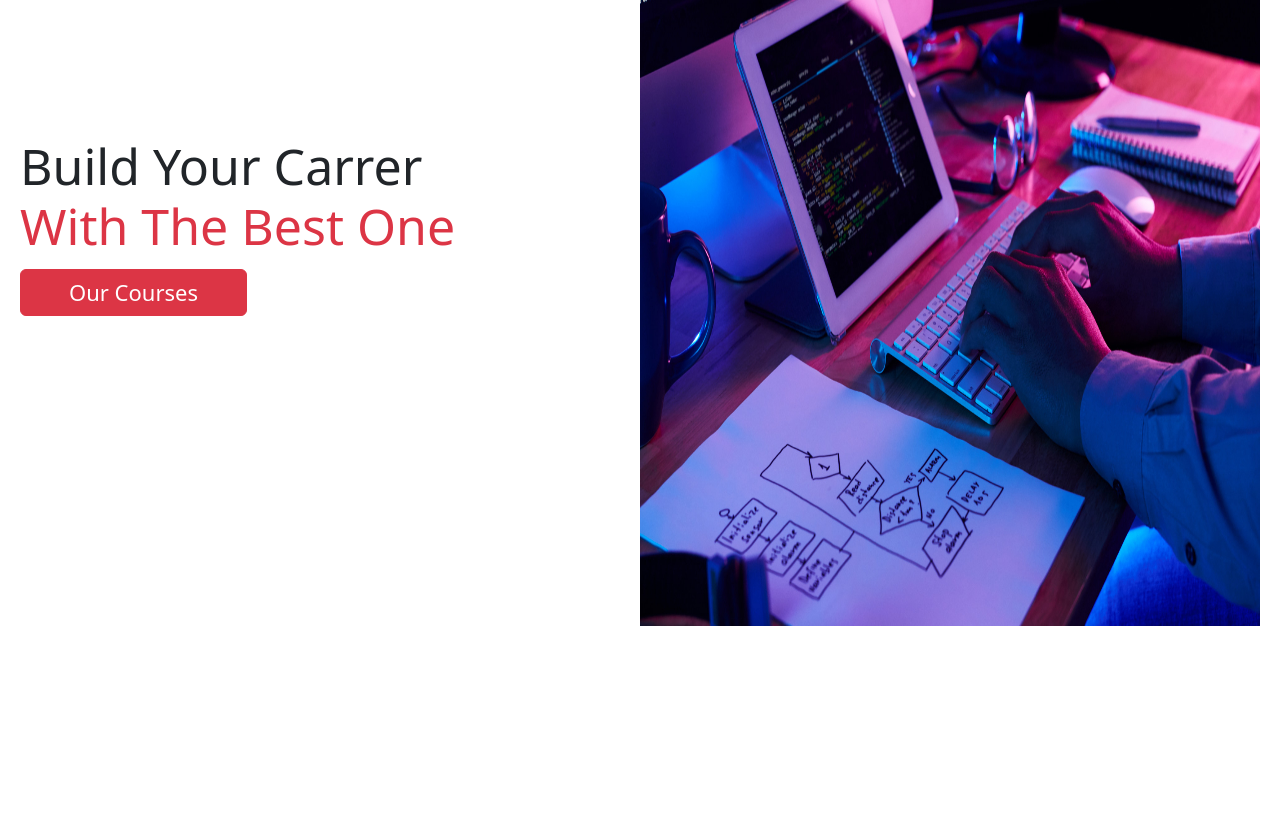
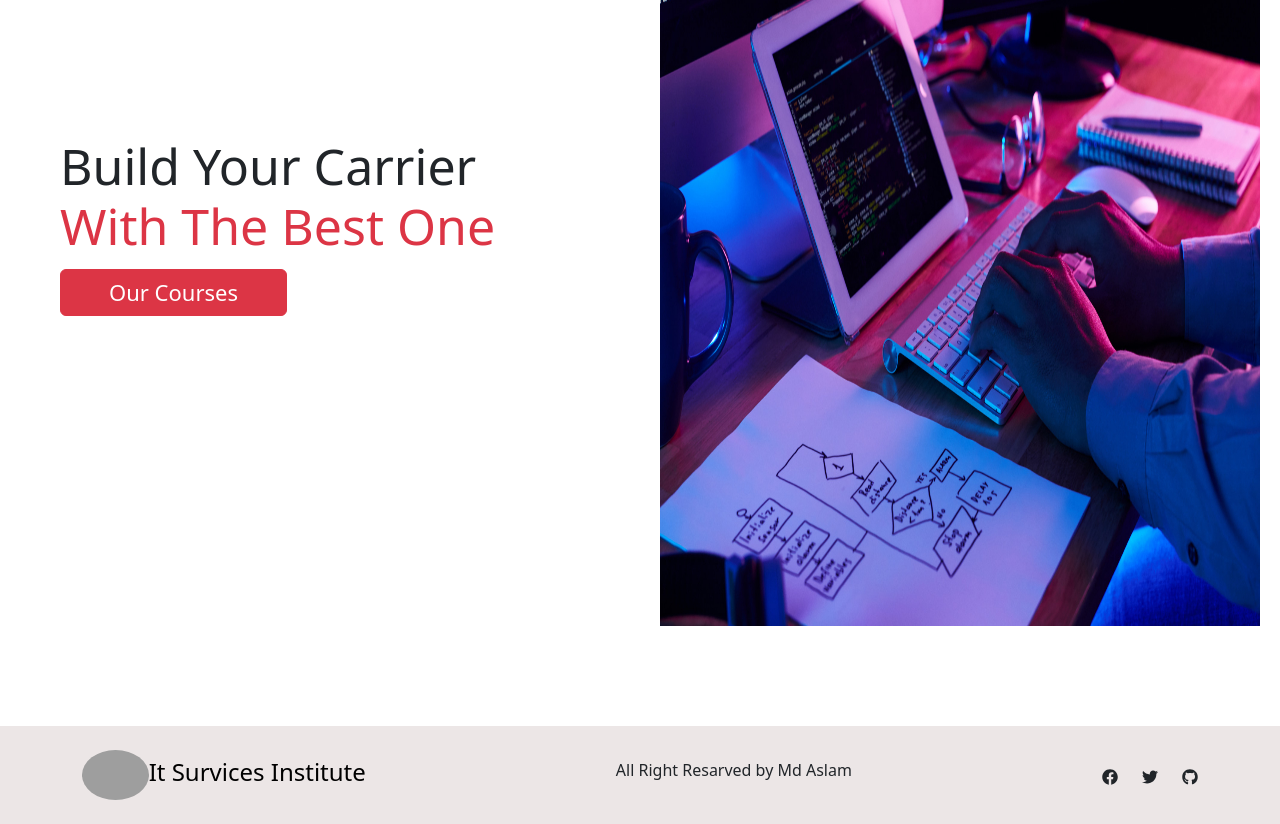
Before and after one commit to mdaslamalidu/it-services-client-site, a React (Create React App) app: page / in a window 1280 px wide. Shown: the part 240-1064 px from the top of the page. Before the commit the page ends 866 px from the top, so only its background shows below. Built offline with nearby package versions, Linux system fonts and the light colour scheme; no server answers; grey boxes are pictures that could not be loaded.

Commit message:
update files

```diff
--- a/src/Layout/Main.js
+++ b/src/Layout/Main.js
@@ -1,5 +1,6 @@
 import React from 'react';
 import { Outlet } from 'react-router-dom';
+import Footer from '../components/Footer/Footer';
 import Header from '../components/Header/Header';
 
 const Main = () => {
@@ -7,6 +8,7 @@ const Main = () => {
         <div>
             <Header></Header>
             <Outlet></Outlet>
+            <Footer></Footer>
         </div>
     );
 };
--- a/src/components/FAQ/FAQ.css
+++ b/src/components/FAQ/FAQ.css
@@ -1,4 +1,5 @@
 .faq-container{
     width: 50%;
     margin: 100px auto;
+    height: 500px;
 }
--- a/src/components/FAQ/FAQ.js
+++ b/src/components/FAQ/FAQ.js
@@ -7,15 +7,17 @@ const FAQ = () => {
         <div className='faq-container'>
             <Accordion>
                 <Accordion.Item eventKey="0">
-                    <Accordion.Header>What Have I Done In This Project!!</Accordion.Header>
+                    <Accordion.Header>What I Have Done In This Project!!</Accordion.Header>
                     <Accordion.Body>
-                        Lorem ipsum dolor sit amet, consectetur adipiscing elit, sed do
-                        eiusmod tempor incididunt ut labore et dolore magna aliqua. Ut enim ad
-                        minim veniam, quis nostrud exercitation ullamco laboris nisi ut
-                        aliquip ex ea commodo consequat. Duis aute irure dolor in
-                        reprehenderit in voluptate velit esse cillum dolore eu fugiat nulla
-                        pariatur. Excepteur sint occaecat cupidatat non proident, sunt in
-                        culpa qui officia deserunt mollit anim id est laborum.
+                        <ul>
+                            <li>Create Education Related or any Course Related Website</li>
+                            <li>Design Must be unique</li>
+                            <li>Create a Navbar with meanigful options like website logo, website name and etc</li>
+                            <li>In this website will have course section inside this section will have shown course name with image.</li>
+                            <li>Must use react this website</li>
+                            <li>use firebase for login and registration</li>
+                            <li>Finally, Use private route for private section</li>
+                        </ul>
                     </Accordion.Body>
                 </Accordion.Item>
             </Accordion>
--- /dev/null
+++ b/src/components/Footer/Footer.js
@@ -0,0 +1,30 @@
+import React from 'react';
+import { Container } from 'react-bootstrap';
+import { FaFacebook, FaGithub, FaTwitter } from 'react-icons/fa';
+import { Link } from 'react-router-dom';
+
+const Footer = () => {
+    return (
+        <div style={{ backgroundColor: "#ECE6E6", marginTop: "100px"
+}}>
+            <Container className='d-lg-flex flex-wrap justify-content-between align-items-center py-4'>
+                <div>
+                    <Link to="/" className='header-title fs-4'>
+                        <img style={{ height: "50px", borderRadius: "50%" }} src="https://encrypted-tbn0.gstatic.com/images?q=tbn:ANd9GcQOrt6dYZqH63buWQAacIJDXWO4KAt6-exrwg&usqp=CAU" alt="" />
+                        It Survices Institute
+                    </Link>
+                </div>
+                <div>
+                    <h5 className='fs-6'>All Right Resarved by Md Aslam</h5>
+                </div>
+                <div>
+                    <FaFacebook></FaFacebook>
+                    <FaTwitter className='mx-4'></FaTwitter>
+                    <FaGithub></FaGithub>
+                </div>
+            </Container>
+        </div>
+    );
+};
+
+export default Footer;
--- a/src/components/Home/Home.css
+++ b/src/components/Home/Home.css
@@ -6,6 +6,7 @@
 
 .left-side {
     width: 50%;
+    margin-left: 40px;
 }
 
 .left-side h1,
--- a/src/components/Home/Home.js
+++ b/src/components/Home/Home.js
@@ -8,7 +8,7 @@ const Home = () => {
     return (
         <div className='home-container'>
             <div className='left-side'>
-                <h1>Build Your Carrer<br/> <span className='text-danger'>With The Best One</span></h1>
+                <h1>Build Your Carrier<br/> <span className='text-danger'>With The Best One</span></h1>
                 <Link to="/courses"><button className='btn btn-danger px-5'>Our Courses</button></Link>
             </div>
             <div className='right-side'>
```
